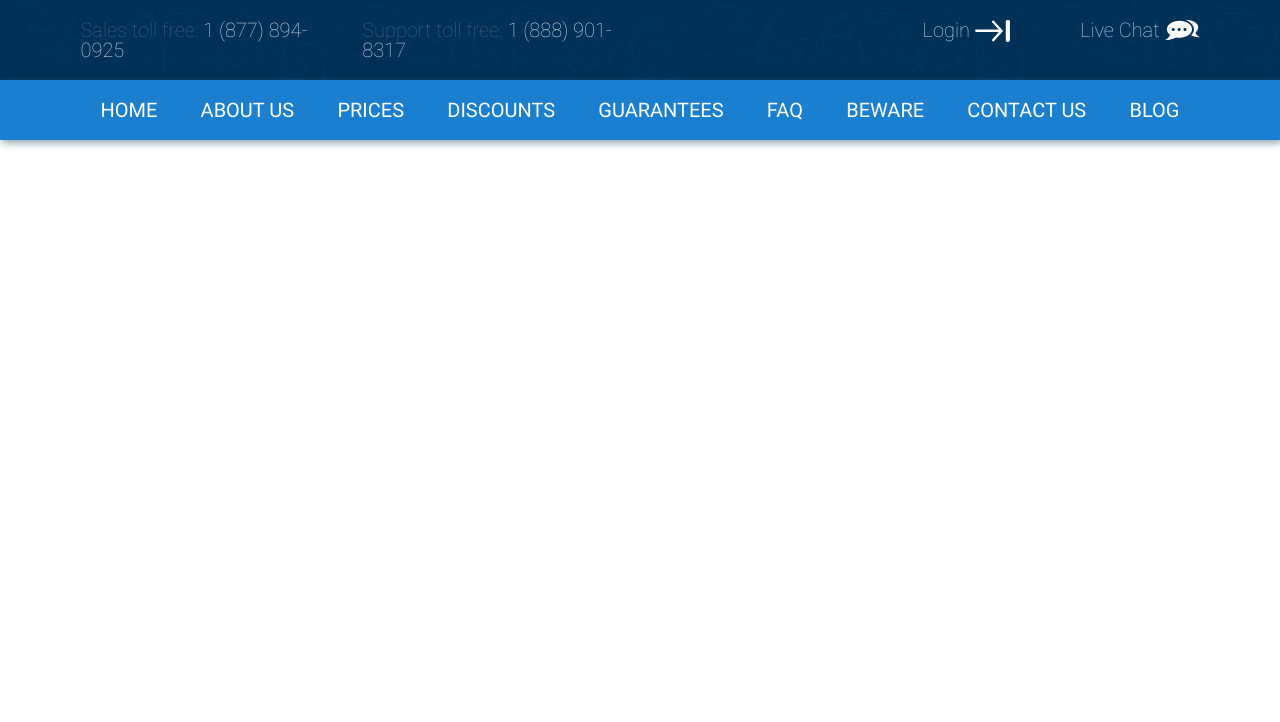
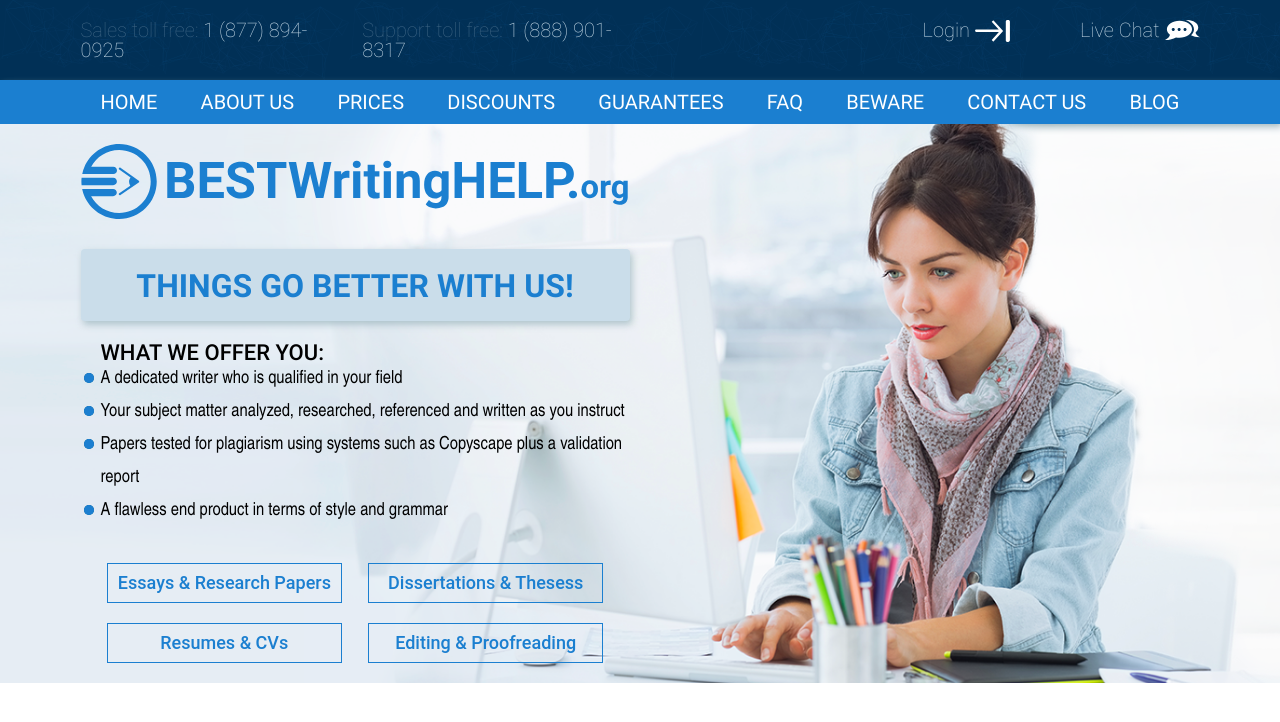
Before and after one commit to Xlussov/BestWriting, a plain HTML site: page index.html in a window 1280 px wide. Drawn offline with Linux system fonts and the light colour scheme.

Commit message:
i finished startscreen

```diff
--- a/css/style.css
+++ b/css/style.css
@@ -38,7 +38,7 @@ h4 {
 }
 
 p.text {
-    font-family: 'Franklin Gothic Medium', 'Arial Narrow', Arial, sans-serif;
+    font-family: 'Arial Narrow', 'Franklin Gothic Medium', Arial, sans-serif;
     font-size: 18px;
     color: var(--colorText);
 }
--- a/index.html
+++ b/index.html
@@ -44,5 +44,56 @@
             </div>
         </div>
     </nav>
+    <main>
+        <div class="container-fluid ss-content">
+            <div class="container">
+                <div class="row">
+                    <div class="col-6">
+                        <div class="ss-content__logo">
+                            <img src="./images/Logo.svg" alt="alt">
+                        </div>
+                        <div class="ss-content__plank">
+                            <h1>Things go Better with Us!</h1>
+                        </div>
+                        <div class="ss-content__list">
+                            <h3>What we offer you:</h3>
+                            <ul>
+                                <li>
+                                    <p class="text">A dedicated writer who is qualified in your field</p>
+                                </li>
+                                <li>
+                                    <p class="text">Your subject matter analyzed, researched, referenced and written as you instruct</p>
+                                </li>
+                                <li>
+                                    <p class="text">Papers tested for plagiarism using systems such as Copyscape plus a validation report</p>
+                                </li>
+                                <li>
+                                    <p class="text">A flawless end product in terms of style and grammar</p>
+                                </li>
+                            </ul>
+                        </div>
+                        <div class="ss-content__button">
+                            <div class="rows">
+                                <div class="item1 items">
+                                    <p>Essays & Research Papers</p>
+                                </div>
+                                <div class="item2 items">
+                                    <p>Dissertations & Thesess</p>
+                                </div>
+                            </div>
+                            <div class="rows">
+                                <div class="item3 items">
+                                    <p>Resumes & CVs</p>
+                                </div>
+                                <div class="item4 items">
+                                    <p>Editing & Proofreading</p>
+                                </div>
+                            </div>
+                        </div>
+                    </div>
+                </div>
+            </div>
+        </div>
+    </main>
 </body>
 </html>
--- a/style/startpage.css
+++ b/style/startpage.css
@@ -1,7 +1,7 @@
 nav .bg-main1 {
     background-color: var(--colorLightBlue);
     box-shadow: 2px 3.5px 7px 0 #95aeb6;
-    padding: 8px;
+    /* padding: 8px; */
     transition: 400ms all ease-in-out;
 }
 
@@ -31,3 +31,66 @@ nav .bg-main1 {
     transition: 400ms all ease-in-out;
     color: #1b7fd0;
 }
+
+/*! ------------------------------------------------ */
+.ss-content {
+    background: url(../images/Layer\ 11.png);
+    background-size: cover;
+    background-position: center;
+    padding-top: 20px;
+}
+
+.ss-content__plank h1 {
+    box-shadow: 2px 3.5px 7px 0 rgba(155, 182, 190, 0.75);
+    background-color: #caddea;
+    padding: 20px 55px;
+    text-align: center;
+    border-radius: 4px;
+}
+
+
+.ss-content__list li {
+    list-style-image: url(../images/Svg/Ellipse.svg);
+    margin-left: 20px;
+
+}
+
+.ss-content__list h3 {
+    margin-left: 20px;
+}
+
+.ss-content__list p{
+    line-height: 1.83;
+}
+
+.ss-content__button  .items p{
+    font-family: Roboto;
+    font-size: 18px;
+    font-weight: 500;
+    color: var(--colorLightBlue);
+    text-align: center;
+    margin: 10px;
+}
+
+.ss-content__button .items {
+    min-width: 235px;
+    border: 1px solid var(--colorLightBlue);
+}
+
+.ss-content__button .rows {
+    display: flex;
+    justify-content: space-evenly;
+    margin-bottom: 20px;
+}
+
+.ss-content__logo {
+    margin-bottom: 30px;
+}
+
+.ss-content__plank {
+    margin-bottom: 20px;
+}
+
+.ss-content__list {
+    margin-bottom: 35px;
+}
```
Also changed, not shown: images/Layer 11.png (added), images/Layer 12.png (added), images/Svg/Ellipse.svg (added).
